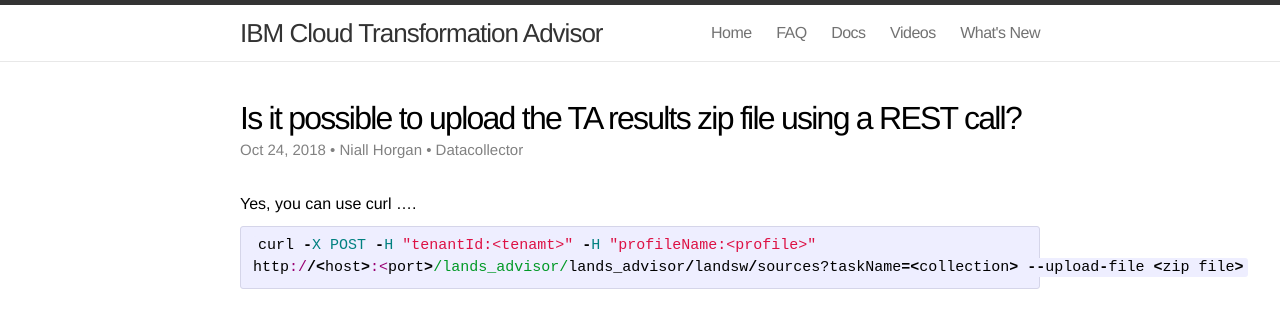
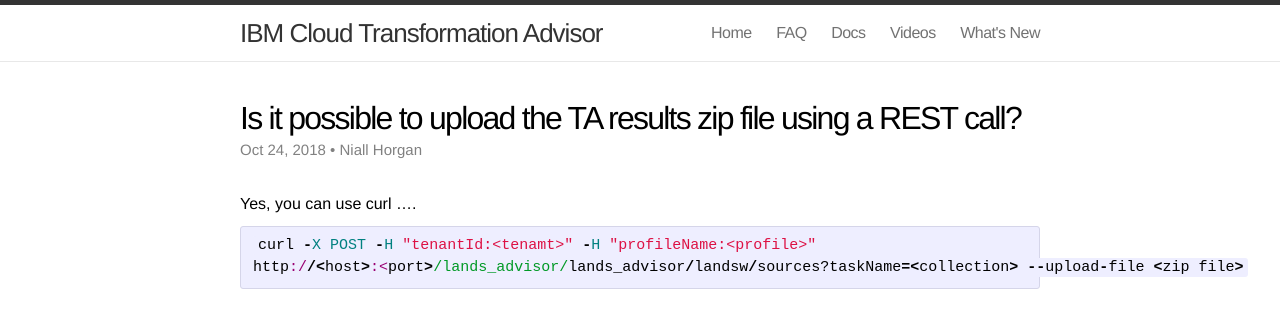
Before and after one commit to TransformationAdvisor/TA.github.io, a Jekyll site: the page built from _posts/2018-10-24-curl.md, in a window 1280 px wide. Shown: the top 334 px of the page. Built offline with Jekyll 4.4.1, drawn with Linux system fonts in a browser that asks for light colours; some of the changed lines change nothing that is shown.

Commit message:
Update 2018-10-24-curl.md

```diff
--- a/_posts/2018-10-24-curl.md
+++ b/_posts/2018-10-24-curl.md
@@ -1,9 +1,8 @@
 ---
 layout: post
 title: Is it possible to upload the TA results zip file using a REST call?
-categories: FAQ
+categories: Datacollector_Upload
 author: Niall Horgan
-meta: Datacollector
 ---
 
 Yes, you can use curl ….
```
